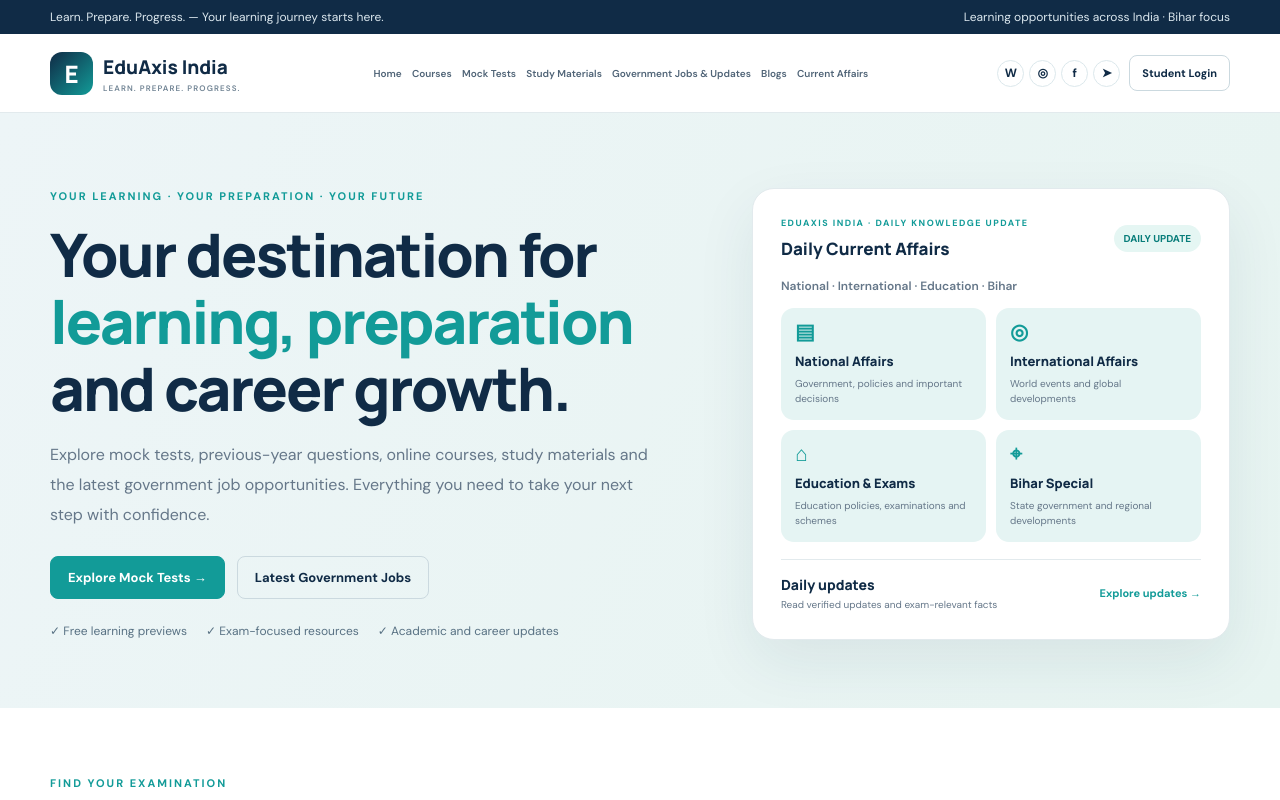
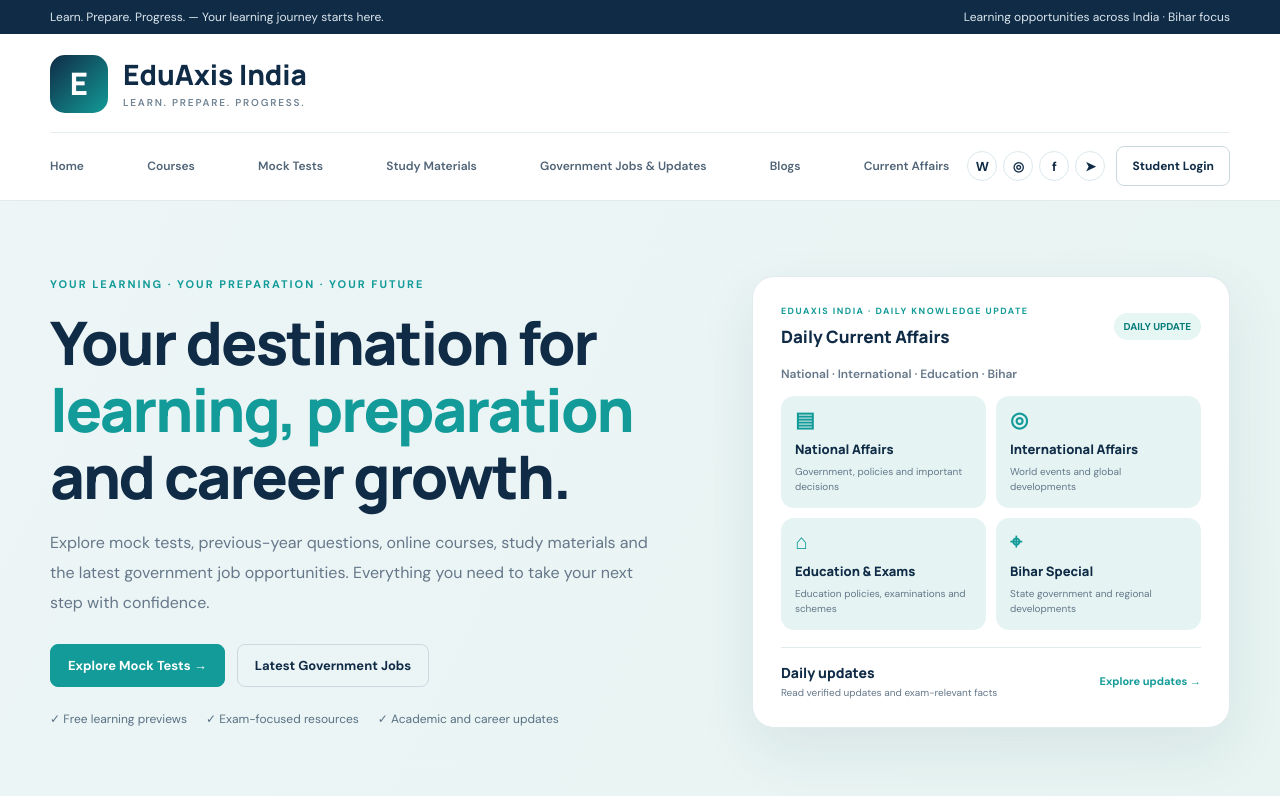
Before and after one commit to ejazahmad174-spec/eduaxis-india, a Next.js app: page / in a window 1280 px wide. Shown: the top 800 px of the page. Built offline with nearby package versions, Linux system fonts and the light colour scheme.

Commit message:
Create two-row desktop masthead with larger EduAxis branding

```diff
--- a/app/home.css
+++ b/app/home.css
@@ -2088,26 +2088,51 @@
 }
 
 
-/* Desktop navigation: keep all links and actions on one balanced row */
+/* Desktop masthead: large brand row above a full navigation row */
 @media(min-width:1201px) {
   .ea-nav-inner {
-    flex-wrap: nowrap;
-    gap: 16px;
+    display: flex;
+    flex-wrap: wrap;
+    align-items: center;
+    justify-content: flex-start;
+    gap: 0;
+    padding-top: 17px;
+    padding-bottom: 0;
   }
-  .ea-brand {
-    flex: 0 0 auto;
-    font-size: 19px;
+  .ea-nav-inner > .ea-brand {
+    display: flex;
+    flex: 0 0 100%;
+    align-items: center;
+    gap: 15px;
+    min-height: 82px;
+    padding: 0 0 16px;
+    border-bottom: 1px solid #e5edf0;
+    font-size: 28px;
+    line-height: 1.15;
   }
-  .ea-brand small { font-size: 8px; letter-spacing: 1.1px; }
+  .ea-nav-inner > .ea-brand .ea-brand-mark {
+    width: 58px;
+    height: 58px;
+    flex: 0 0 58px;
+    border-radius: 15px;
+    font-size: 31px;
+  }
+  .ea-nav-inner > .ea-brand small {
+    margin-top: 5px;
+    font-size: 10px;
+    letter-spacing: 1.8px;
+  }
+  .ea-mobile-menu-toggle { display: none; }
   .ea-mobile-panel {
     display: flex;
-    flex: 1 1 auto;
+    flex: 0 0 100%;
+    width: 100%;
     min-width: 0;
     flex-direction: row;
     align-items: center;
     justify-content: space-between;
-    gap: 12px;
-    padding: 0;
+    gap: 18px;
+    padding: 13px 0 14px;
     margin: 0;
     border: 0;
   }
@@ -2117,31 +2142,31 @@
     min-width: 0;
     flex-wrap: nowrap;
     align-items: center;
-    justify-content: center;
-    gap: clamp(8px, .8vw, 14px);
+    justify-content: space-between;
+    gap: clamp(10px, 1.1vw, 20px);
     overflow: visible;
     padding: 0;
   }
   .ea-mobile-panel .ea-nav-links a {
     flex: 0 0 auto;
     white-space: nowrap;
-    font-size: clamp(10px, .72vw, 12px);
-    line-height: 1.3;
+    font-size: clamp(12px, .82vw, 14px);
+    line-height: 1.35;
   }
   .ea-mobile-panel .ea-nav-actions {
     display: flex;
     flex: 0 0 auto;
     align-items: center;
-    gap: 9px;
+    gap: 11px;
   }
-  .ea-mobile-panel .ea-header-social { gap: 5px; }
+  .ea-mobile-panel .ea-header-social { gap: 6px; }
   .ea-mobile-panel .ea-header-social a {
-    width: 27px;
-    height: 27px;
+    width: 30px;
+    height: 30px;
+    font-size: 13px;
+  }
+  .ea-mobile-panel .ea-login {
+    padding: 11px 15px;
     font-size: 12px;
   }
-  .ea-mobile-panel .ea-login {
-    padding: 10px 12px;
-    font-size: 11px;
-  }
-}
+}
```
